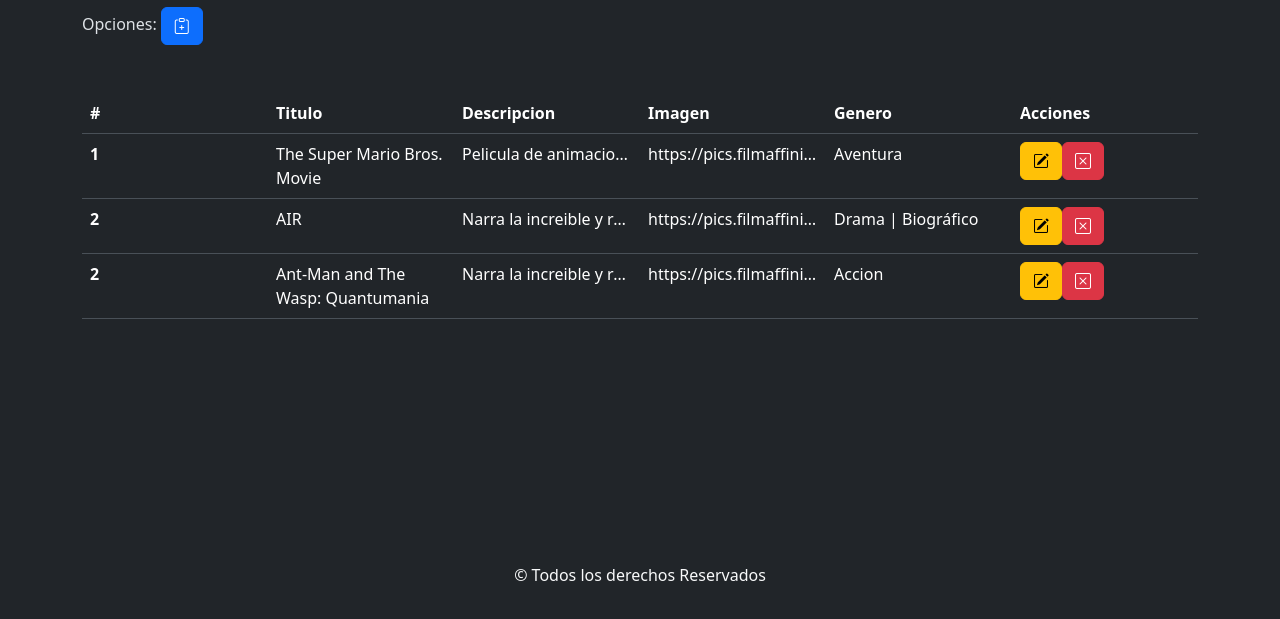
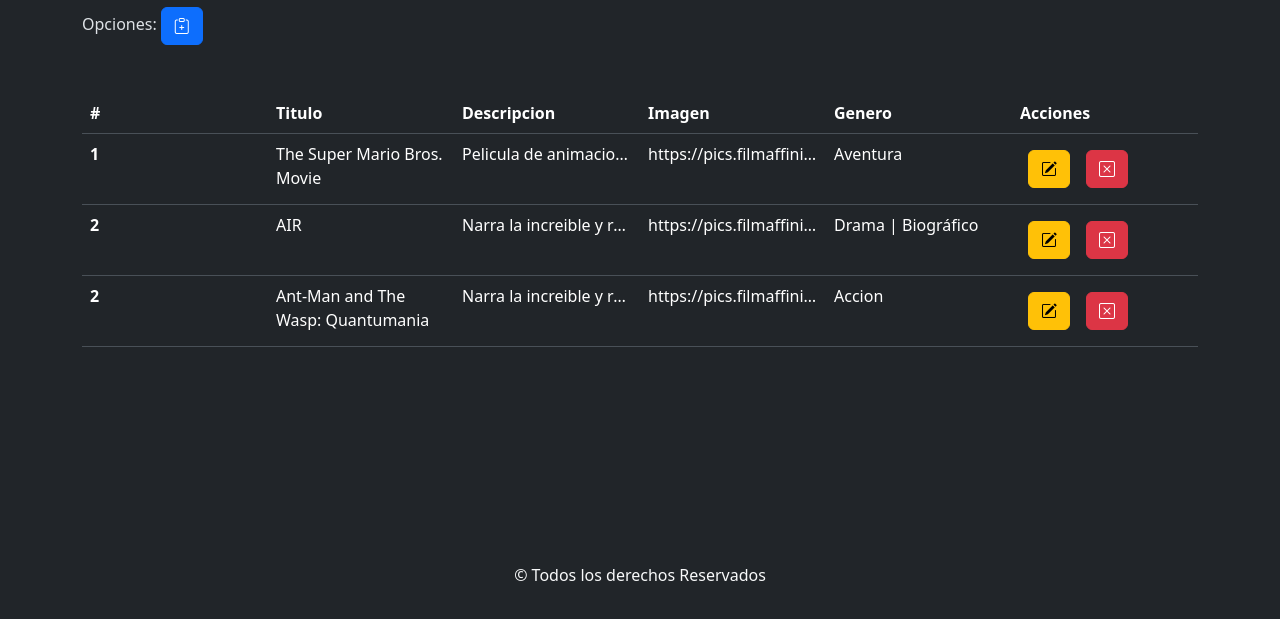
Before and after one commit to Martinserrano724/proyectoPeliculas, a plain HTML site: page pages/administrador.html in a window 1280 px wide. Shown: the part 173-792 px from the top of the page. Drawn offline with nearby package versions, Linux system fonts and the light colour scheme.

Commit message:
Correcion de en Read

```diff
--- a/js/administrador.js
+++ b/js/administrador.js
@@ -2,6 +2,7 @@
 import Pelicula from "./classPelicula.js";
 //se agrega la llaves ya que no lleva el export default
 
+//inpotyo el sumar validacion funcion del archivo helpers.js
 import { sumarValidaciones } from "./helpers.js";
 
 const btnEditar = document.getElementById("btnEditar");
@@ -19,8 +20,23 @@ const duracion = document.getElementById("inputDuracion");
 const reparto = document.getElementById("inputReparto");
 const msjFormulario = document.getElementById("msjFormulario");
 //trabajar las peliculas para que vuelvan a ser un objeto Pelicula.
-let listaPeliculas = JSON.parse(localStorage.getItem("listaPeliculas")) || [];
-console.log("lista pelicula: " + listaPeliculas);
+let listaPeliculas = JSON.parse(localStorage.getItem('listaPeliculas'))|| [];
+
+
+for (let index = 0; index < listaPeliculas.length; index++) {
+
+}
+if (listaPeliculas) {
+  // si el local storage esta vacio devolvemos un array vacio.
+
+  listaPeliculas = listaPeliculas.map((peli)=>  { return (
+    new Pelicula(peli.titulo,peli.descripcion,peli.imagen,peli.genero,peli.anio,peli.duracion,peli.pais,peli.reparto)
+    )
+  }
+  );
+}
+
+console.log(listaPeliculas);
 
 btnEditar.addEventListener("click", crearPeli);
 btnAgregar.addEventListener("click", mostrarModalPelicula);
--- a/js/classPelicula.js
+++ b/js/classPelicula.js
@@ -27,7 +27,7 @@
 getCodigo(){
     return this.#codigo;
   }
-  setCodigo(codigo) {
+setCodigo(codigo) {
     this.#codigo = codigo;
   }
 
--- a/pages/administrador.html
+++ b/pages/administrador.html
@@ -112,8 +112,8 @@
               </td>
               <td>Aventura</td>
               <td>
-                <button class="bi bi-pencil-square btn btn-warning"  id="btnEditar"></button
-                ><button class="bi bi-x-square btn btn-danger"></button>
+                <button class="bi bi-pencil-square btn btn-warning m-2"  id="btnEditar"></button
+                ><button class="bi bi-x-square btn btn-danger m-2"></button>
               </td>
             </tr>
             <tr>
@@ -129,8 +129,8 @@
               </td>
               <td>Drama | Biográfico</td>
               <td>
-                <button class="bi bi-pencil-square btn btn-warning"></button
-                ><button class="bi bi-x-square btn btn-danger"></button>
+                <button class="bi bi-pencil-square btn btn-warning m-2"></button
+                ><button class="bi bi-x-square btn btn-danger m-2"></button>
               </td>
             </tr>
             <tr>
@@ -146,8 +146,8 @@
               </td>
               <td>Accion</td>
               <td>
-                <button class="bi bi-pencil-square btn btn-warning"></button
-                ><button class="bi bi-x-square btn btn-danger"></button>
+                <button class="bi bi-pencil-square btn btn-warning m-2"></button
+                ><button class="bi bi-x-square btn btn-danger m-2"></button>
               </td>
             </tr>
           </tbody>
```
